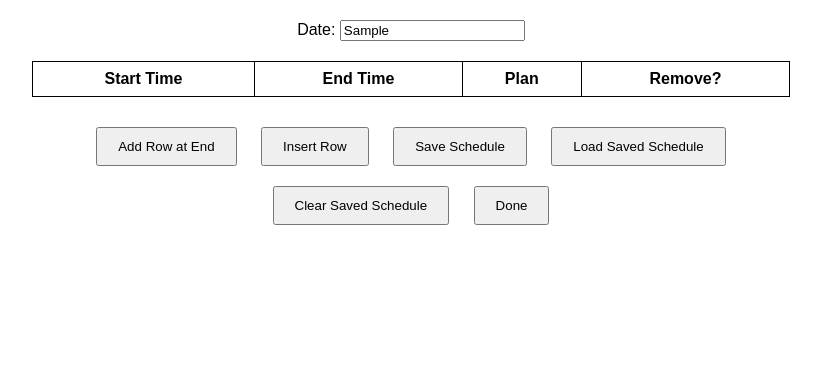
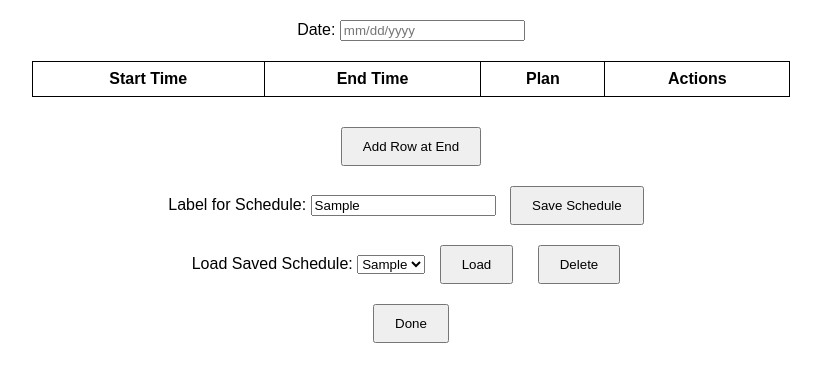
Before and after one commit to jimmyladd/Schedule-Maker, a plain HTML site: page index.html in a window 1280 px wide. Both pictures are taken after typing "Sample" into the empty fields and a click on the button "Save Schedule". Shown: the whole page, without its empty margins (229-1050 px from the left). Drawn offline with Linux system fonts and the light colour scheme.

Commit message:
index.html

```diff
--- a/index.html
+++ b/index.html
@@ -29,6 +29,10 @@
         .add-row-btn, .done-btn {
             padding: 10px 20px;
             margin: 10px;
+            cursor: pointer;
+        }
+        .insert-row-btn {
+            margin-left: 10px;
             cursor: pointer;
         }
         .print-page {
@@ -68,7 +72,7 @@
                 <th>Start Time</th>
                 <th>End Time</th>
                 <th>Plan</th>
-                <th>Remove?</th>
+                <th>Actions</th>
             </tr>
         </thead>
         <tbody>
@@ -76,10 +80,20 @@
         </tbody>
     </table>
     <button class="add-row-btn" onclick="addRow()">Add Row at End</button>
-    <button class="add-row-btn" onclick="insertRowPrompt()">Insert Row</button>
-    <button class="add-row-btn" onclick="saveSchedule()">Save Schedule</button>
-    <button class="add-row-btn" onclick="loadSchedule()">Load Saved Schedule</button>
-    <button class="add-row-btn" onclick="clearSavedSchedule()">Clear Saved Schedule</button>
+
+    <div>
+        <label for="schedule-label">Label for Schedule:</label>
+        <input type="text" id="schedule-label" placeholder="Enter label for this schedule">
+        <button class="add-row-btn" onclick="saveSchedule()">Save Schedule</button>
+    </div>
+
+    <div>
+        <label for="saved-schedules">Load Saved Schedule:</label>
+        <select id="saved-schedules"></select>
+        <button class="add-row-btn" onclick="loadSchedule()">Load</button>
+        <button class="add-row-btn" onclick="deleteSchedule()">Delete</button>
+    </div>
+
     <button class="done-btn" onclick="showPrintPage()">Done</button>
 </div>
 
@@ -118,26 +132,24 @@
         const planCell = newRow.insertCell(2);
         const actionCell = newRow.insertCell(3);
 
-        startTimeCell.innerHTML = '<input type="text" placeholder="Start Time" onfocus="scrollIntoView(this)">';
-        endTimeCell.innerHTML = '<input type="text" placeholder="End Time" onfocus="scrollIntoView(this)">';
-        planCell.innerHTML = '<input type="text" placeholder="Plan" onfocus="scrollIntoView(this)">';
-        actionCell.innerHTML = '<button onclick="removeRow(this)">Remove</button>';
+        startTimeCell.innerHTML = '<input type="text" placeholder="Start Time">';
+        endTimeCell.innerHTML = '<input type="text" placeholder="End Time">';
+        planCell.innerHTML = '<input type="text" placeholder="Plan">';
+        actionCell.innerHTML = `
+            <button onclick="removeRow(this)">Remove</button>
+            <button class="insert-row-btn" onclick="insertRowBelow(this)">Insert Row Below</button>
+        `;
+    }
+
+    function insertRowBelow(button) {
+        const row = button.parentNode.parentNode;
+        const rowIndex = row.rowIndex;
+        addRow(rowIndex);
     }
 
     function removeRow(button) {
         const row = button.parentNode.parentNode;
         row.parentNode.removeChild(row);
-    }
-
-    function insertRowPrompt() {
-        const table = document.getElementById('schedule-table').getElementsByTagName('tbody')[0];
-        const index = prompt(`Enter the row number (1-${table.rows.length + 1}) where you want to insert the new row:`);
-
-        if (index !== null && !isNaN(index) && index > 0 && index <= table.rows.length + 1) {
-            addRow(index - 1);  // Insert at the specified row index (0-based)
-        } else {
-            alert('Invalid row number.');
-        }
     }
 
     function showPrintPage() {
@@ -171,12 +183,13 @@
         window.print();
     }
 
-    function scrollIntoView(element) {
-        element.scrollIntoView({behavior: 'smooth', block: 'center'});
-    }
+    function saveSchedule() {
+        const scheduleLabel = document.getElementById('schedule-label').value.trim();
+        if (!scheduleLabel) {
+            alert('Please enter a label for the schedule.');
+            return;
+        }
 
-    // Save the schedule to localStorage
-    function saveSchedule() {
         const schedule = [];
         const dateInput = document.getElementById('date').value;
 
@@ -188,51 +201,75 @@
             schedule.push({ startTime, endTime, plan });
         }
 
-        localStorage.setItem('savedSchedule', JSON.stringify({ date: dateInput, schedule }));
+        const savedSchedules = JSON.parse(localStorage.getItem('savedSchedules')) || {};
+        savedSchedules[scheduleLabel] = { date: dateInput, schedule };
+        localStorage.setItem('savedSchedules', JSON.stringify(savedSchedules));
+
+        updateScheduleDropdown();
         alert('Schedule saved!');
     }
 
-    // Load the saved schedule from localStorage
     function loadSchedule() {
-        const savedSchedule = JSON.parse(localStorage.getItem('savedSchedule'));
+        const savedSchedules = JSON.parse(localStorage.getItem('savedSchedules')) || {};
+        const selectedSchedule = document.getElementById('saved-schedules').value;
 
-        if (savedSchedule && savedSchedule.schedule) {
-            document.getElementById('date').value = savedSchedule.date;
+        if (savedSchedules[selectedSchedule]) {
+            const { date, schedule } = savedSchedules[selectedSchedule];
+            document.getElementById('date').value = date;
 
             const scheduleTableBody = document.getElementById('schedule-table').getElementsByTagName('tbody')[0];
             scheduleTableBody.innerHTML = ''; // Clear current table
 
-            savedSchedule.schedule.forEach(item => {
+            schedule.forEach(item => {
                 const newRow = scheduleTableBody.insertRow();
                 const startTimeCell = newRow.insertCell(0);
                 const endTimeCell = newRow.insertCell(1);
                 const planCell = newRow.insertCell(2);
                 const actionCell = newRow.insertCell(3);
 
-                startTimeCell.innerHTML = `<input type="text" value="${item.startTime}" onfocus="scrollIntoView(this)">`;
-                endTimeCell.innerHTML = `<input type="text" value="${item.endTime}" onfocus="scrollIntoView(this)">`;
-                planCell.innerHTML = `<input type="text" value="${item.plan}" onfocus="scrollIntoView(this)">`;
-                actionCell.innerHTML = '<button onclick="removeRow(this)">Remove</button>';
+                startTimeCell.innerHTML = `<input type="text" value="${item.startTime}">`;
+                endTimeCell.innerHTML = `<input type="text" value="${item.endTime}">`;
+                planCell.innerHTML = `<input type="text" value="${item.plan}">`;
+                actionCell.innerHTML = `
+                    <button onclick="removeRow(this)">Remove</button>
+                    <button class="insert-row-btn" onclick="insertRowBelow(this)">Insert Row Below</button>
+                `;
             });
-
-            alert('Schedule loaded!');
         } else {
             alert('No saved schedule found.');
         }
     }
 
-    // Clear the saved schedule from localStorage
-    function clearSavedSchedule() {
-        localStorage.removeItem('savedSchedule');
-        alert('Saved schedule cleared!');
+    function deleteSchedule() {
+        const savedSchedules = JSON.parse(localStorage.getItem('savedSchedules')) || {};
+        const selectedSchedule = document.getElementById('saved-schedules').value;
+
+        if (savedSchedules[selectedSchedule]) {
+            delete savedSchedules[selectedSchedule];
+            localStorage.setItem('savedSchedules', JSON.stringify(savedSchedules));
+
+            updateScheduleDropdown();
+            alert('Schedule deleted.');
+        }
     }
 
-    // Prevent scrolling to top on button click
-    document.querySelectorAll('button').forEach(button => {
-        button.addEventListener('click', (event) => {
-            event.preventDefault();
-        });
-    });
+    function updateScheduleDropdown() {
+        const savedSchedules = JSON.parse(localStorage.getItem('savedSchedules')) || {};
+        const dropdown = document.getElementById('saved-schedules');
+        dropdown.innerHTML = ''; // Clear existing options
+
+        for (const label in savedSchedules) {
+            const option = document.createElement('option');
+            option.value = label;
+            option.textContent = label;
+            dropdown.appendChild(option);
+        }
+    }
+
+    // Initialize the saved schedules dropdown on page load
+    window.onload = function() {
+        updateScheduleDropdown();
+    };
 </script>
 
 </body>
```
